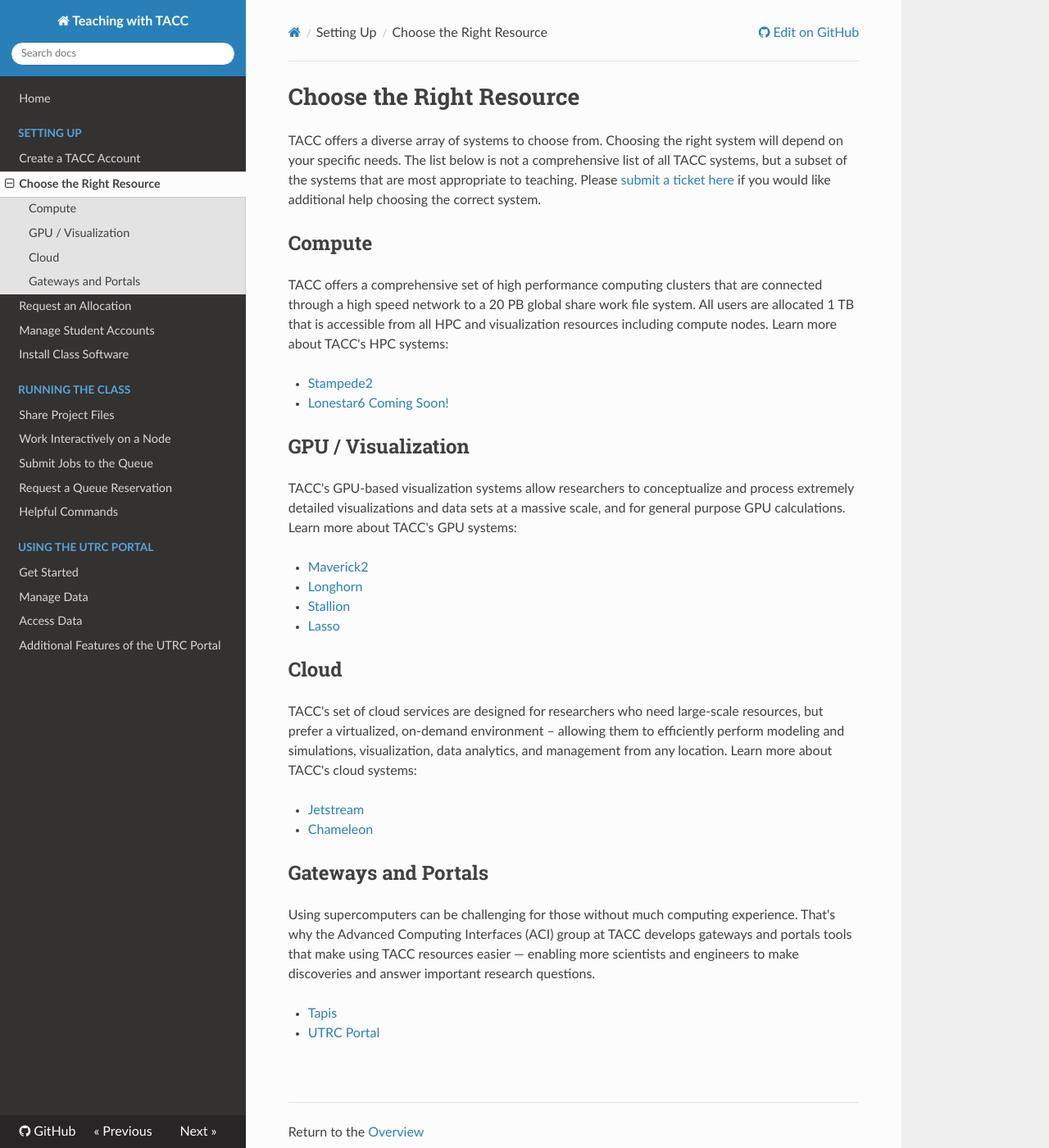
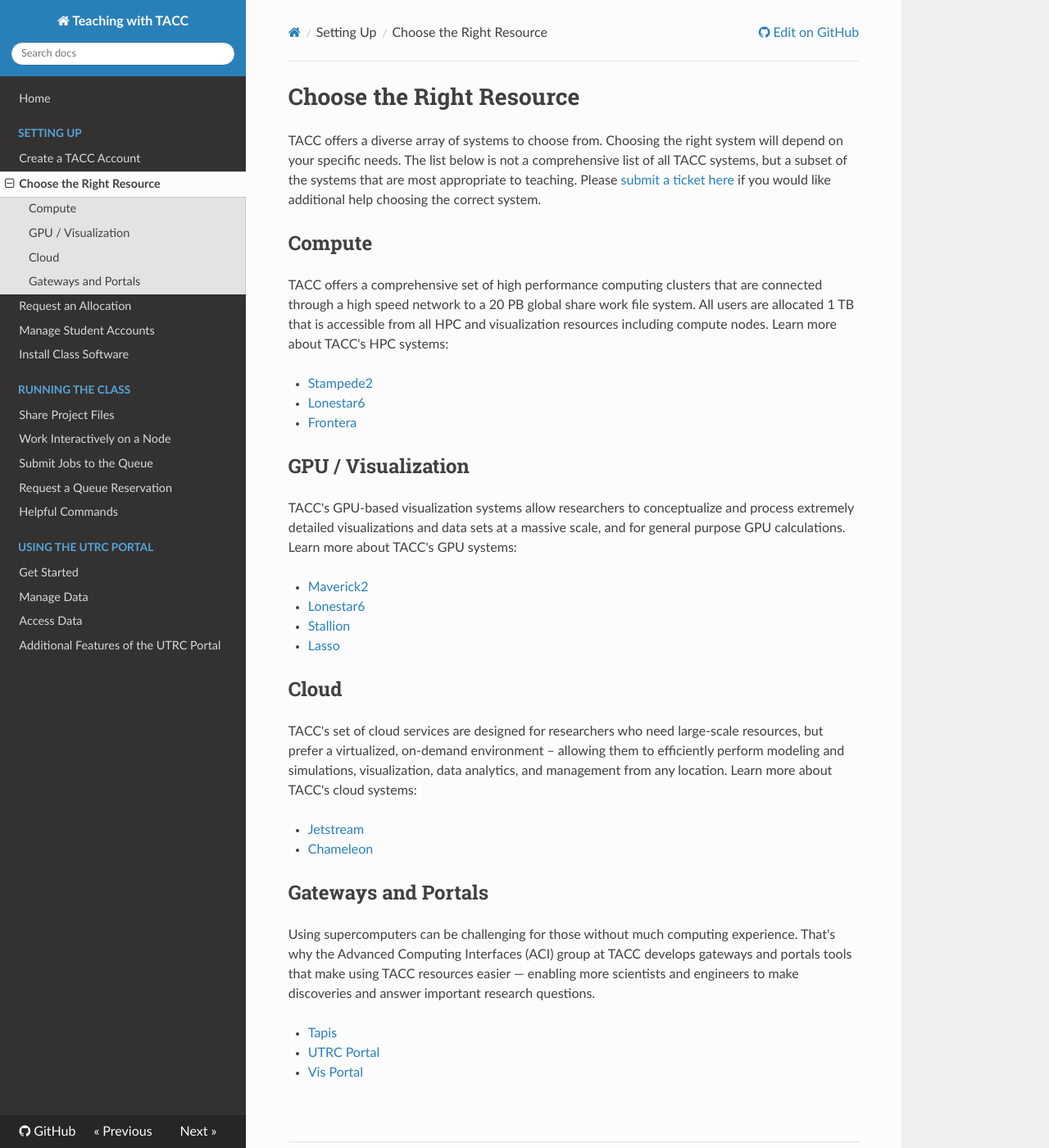
Before and after one commit to TACC/TeachingWithTACC, an MkDocs documentation site: the page built from docs/01.choose_resource.md, in a window 1280 px wide and 1400 px high. Shown: the whole window at 82% size. Built offline with MkDocs 1.6.1, drawn with Linux system fonts in a browser that asks for light colours; nearby versions of some CDN libraries.

Commit message:
quick resource update

```diff
--- a/docs/01.choose_resource.md
+++ b/docs/01.choose_resource.md
@@ -8,7 +8,9 @@ TACC offers a comprehensive set of high performance computing clusters that are
 
 + [Stampede2](https://www.tacc.utexas.edu/web/website/systems/stampede2)
 
-+ [Lonestar6 Coming Soon!](https://portal.tacc.utexas.edu/user-guides/lonestar5)
++ [Lonestar6](https://portal.tacc.utexas.edu/user-guides/lonestar6)
+
++ [Frontera](https://frontera-portal.tacc.utexas.edu/)
 
 ## GPU / Visualization
 
@@ -16,7 +18,7 @@ TACC's GPU-based visualization systems allow researchers to conceptualize and pr
 
 + [Maverick2](https://www.tacc.utexas.edu/web/website/systems/maverick)
 
-+ [Longhorn](https://www.tacc.utexas.edu/systems/longhorn)
++ [Lonestar6](https://portal.tacc.utexas.edu/user-guides/lonestar6)
 
 + [Stallion](https://www.tacc.utexas.edu/web/website/vislab/stallion)
 
@@ -26,7 +28,7 @@ TACC's GPU-based visualization systems allow researchers to conceptualize and pr
 
 TACC's set of cloud services are designed for researchers who need large-scale resources, but prefer a virtualized, on-demand environment – allowing them to efficiently perform modeling and simulations, visualization, data analytics, and management from any location. Learn more about TACC's cloud systems:
 
-+ [Jetstream](https://www.tacc.utexas.edu/web/website/systems/jetstream)
++ [Jetstream](https://www.tacc.utexas.edu/systems/jetstream)
 
 + [Chameleon](https://www.tacc.utexas.edu/web/website/systems/chameleon)
 
@@ -38,6 +40,8 @@ Using supercomputers can be challenging for those without much computing experie
 
 + [UTRC Portal](https://utrc.tacc.utexas.edu/)
 
++ [Vis Portal](https://vis.tacc.utexas.edu/)
+
 <br>
 
 ---
```
